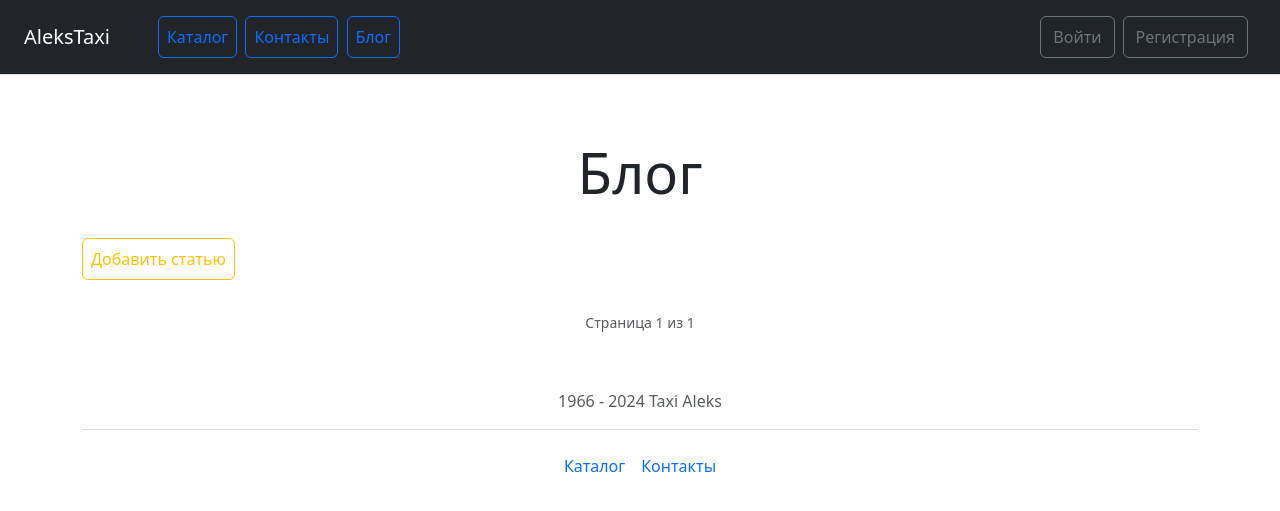
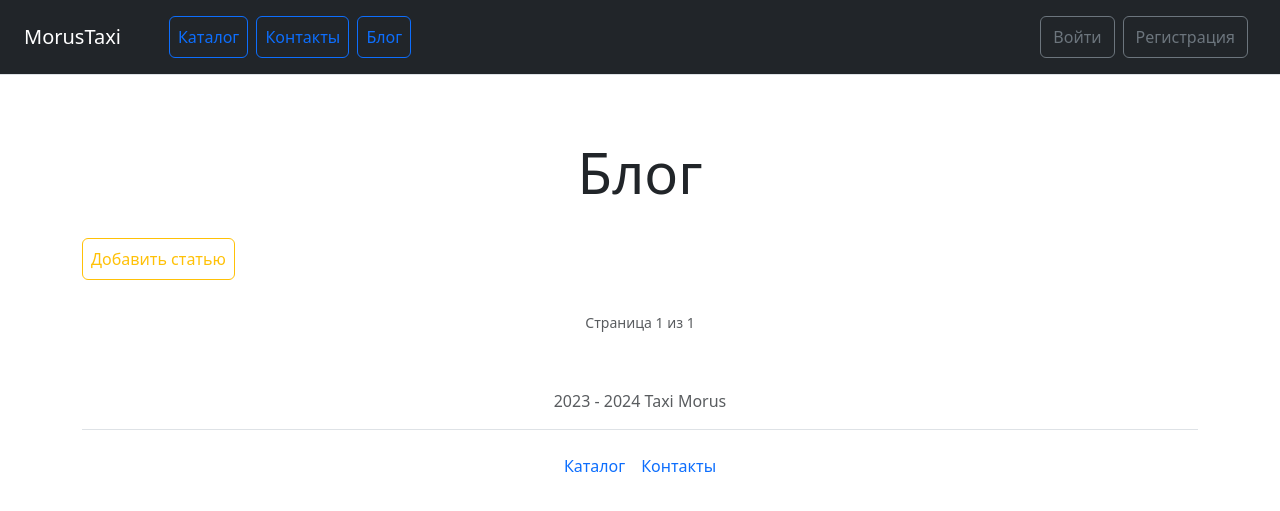
Before and after one commit to morusgit/django_hw_21.1, a Django app: page /blog/ in a window 1280 px wide. Shown: the top 511 px of the page. Run offline with Django 4.2, Linux system fonts and the light colour scheme; data that the repository does not hold is empty; parts of the project's set-up code (start-up, migrations or seed data) failed here and were passed over; some libraries are stand-ins or nearby versions.

Commit message:
Fixes for migrations HW 23.1

```diff
--- a/catalog/templates/catalog/includes/inc_footer.html
+++ b/catalog/templates/catalog/includes/inc_footer.html
@@ -1,5 +1,5 @@
 <footer class="py-3 my-4">
-    <p class="text-center text-body-secondary border-bottom pb-3 mb-3">1966 - {% now 'Y' %} Taxi Aleks</p>
+    <p class="text-center text-body-secondary border-bottom pb-3 mb-3">2023 - {% now 'Y' %} Taxi Morus</p>
     <ul class="nav justify-content-center">
       <li class="nav-item"><a href="{% url 'catalog:index' %}" class="nav-link px-2">Каталог</a></li>
       <li class="nav-item"><a href="{% url 'catalog:contacts' %}" class="nav-link px-2">Контакты</a></li>
--- a/catalog/templates/catalog/includes/inc_header.html
+++ b/catalog/templates/catalog/includes/inc_header.html
@@ -1,4 +1,4 @@
-<h5 class="my-0 mr-md-auto font-weight-normal text-white">AleksTaxi</h5>
+<h5 class="my-0 mr-md-auto font-weight-normal text-white">MorusTaxi</h5>
 <nav class="ms-5">
     <a class="me-1 p-2 btn btn-outline-primary" href="{% url 'catalog:index' %}">Каталог</a>
     <a class="me-1 p-2 btn btn-outline-primary" href="{% url 'catalog:contacts' %}">Контакты</a>
```
Also changed, not shown: catalog/migrations/0001_initial.py (deleted), catalog/migrations/0002_contact_alter_product_photo.py (deleted), catalog/migrations/0003_alter_contact_options_alter_product_options_and_more.py (deleted), catalog/migrations/0004_product_owner_alter_version_number.py (deleted), catalog/migrations/__init__.py (deleted), users/migrations/0001_initial.py (deleted), users/migrations/__init__.py (deleted).
